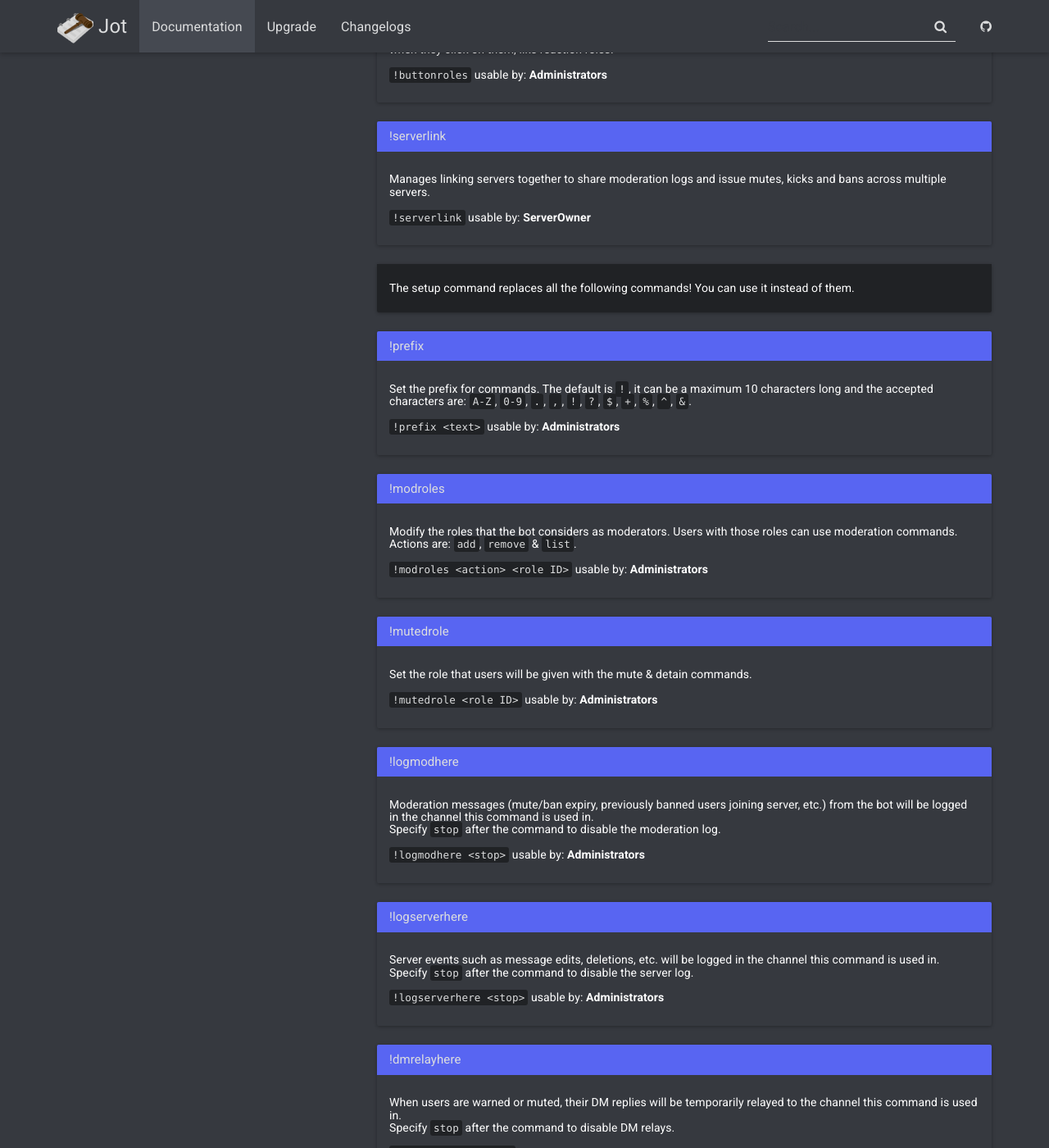
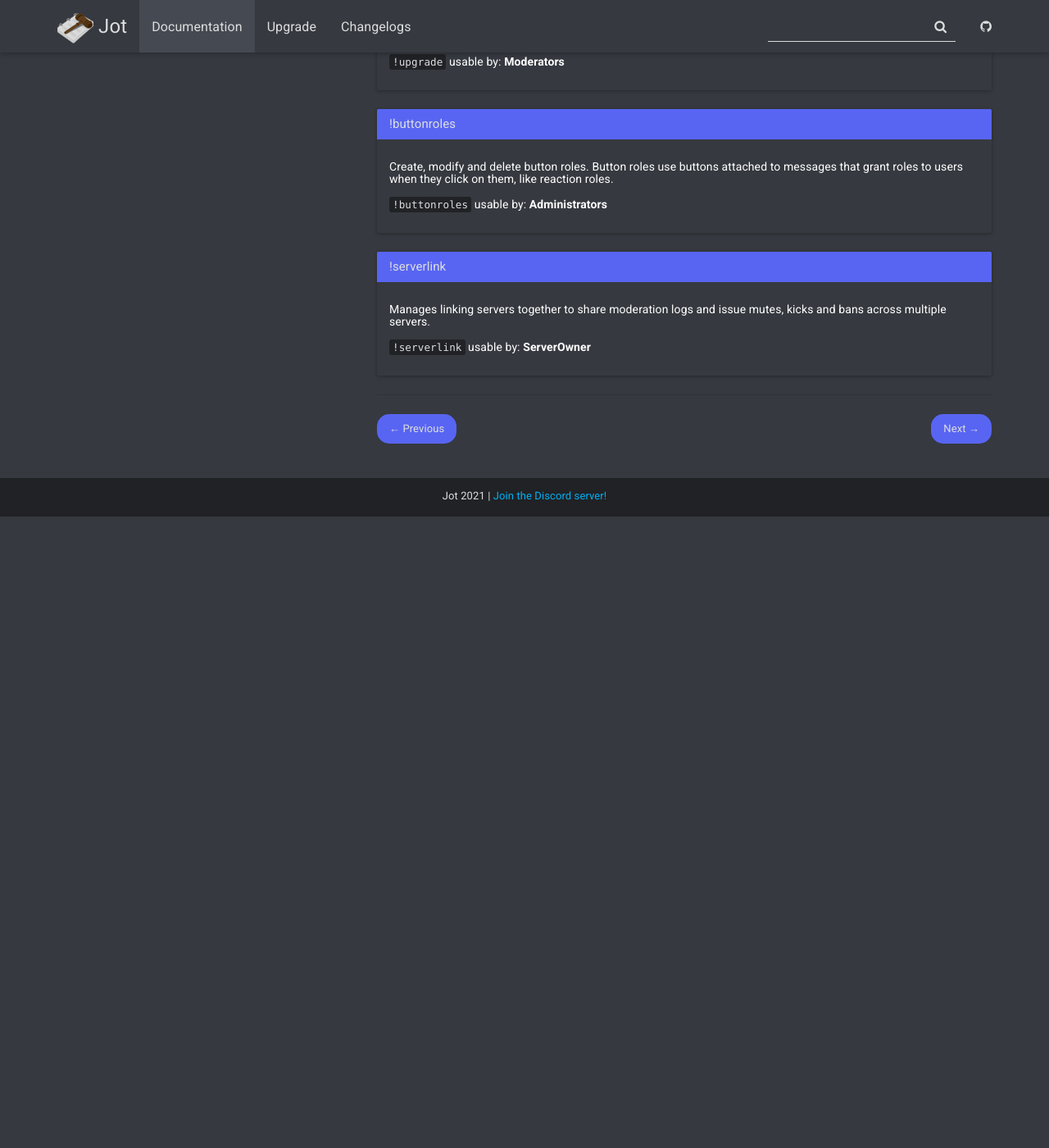
Before and after one commit to sawch/Jot, a Jekyll site: the page built from _docs/commands/cmds-config.md, in a window 1280 px wide and 1400 px high, scrolled down 875 px. Shown: the whole window at 82% size. Built offline with Jekyll 4.4.1, drawn with Linux system fonts in a browser that asks for light colours; after the commit the page ends 1505 px from its top, so only the background shows below that; some of the changed text lies outside the part shown.

Commit message:
Update config commands, auto-mod filters and example images to reflect the latest changes in the bot

```diff
--- a/_data/docs.yml
+++ b/_data/docs.yml
@@ -9,6 +9,5 @@
   docs:
   - cmds-config
   - cmds-mod
-  - cmds-automod
   - cmds-info
   - cmds-util
--- a/_docs/commands/cmds-config.md
+++ b/_docs/commands/cmds-config.md
@@ -42,6 +42,14 @@
 </div>
 <div class="panel panel-primary">
 	<div class="panel-heading">
+		<h3 class="panel-title" id="automod">!automod</h3>
+	</div>
+	<div class="panel-body">
+    <h6>Displays and configures auto-moderation settings.<br/><br/><code>!automod</code> usable by: <strong>Administrators</strong></h6>
+	</div>
+</div>
+<div class="panel panel-primary">
+	<div class="panel-heading">
 		<h3 class="panel-title" id="prefix">!upgrade</h3>
 	</div>
 	<div class="panel-body">
@@ -64,84 +72,3 @@
     <h6>Manages linking servers together to share moderation logs and issue mutes, kicks and bans across multiple servers.<br/><br/><code>!serverlink</code> usable by: <strong>ServerOwner</strong></h6>
 	</div>
 </div>
-<div class="panel panel-primary">
-  <div class="panel-footer"><h6>The setup command replaces all the following commands! You can use it instead of them.</h6></div>
-</div>
-<!--<div class="panel panel-primary">
-	<div class="panel-heading">
-		<h3 class="panel-title" id="dbbackuphere">!dbbackuphere <a href="/jot/docs/upgrade/" class="btn btn-danger btn-xs">Requires upgrade token</a></h3>
-	</div>
-	<div class="panel-body">
-    <h6>The bot will periodically upload backups of the database to the channel this command is used in.<br/>
-        Specify <code>stop</code> after the command to disable database backups.<br/><br/><code>!dbbackuphere &lt;stop&gt;</code> usable by: <strong>Administrators</strong></h6>
-
-	</div>
-</div>
--->
-<div class="panel panel-primary">
-	<div class="panel-heading">
-		<h3 class="panel-title" id="prefix">!prefix</h3>
-	</div>
-	<div class="panel-body">
-    <h6>Set the prefix for commands. The default is <code>!</code>, it can be a maximum 10 characters long and the accepted characters are: <code>A-Z</code>, <code>0-9</code>, <code>.</code>, <code>,</code>, <code>!</code>, <code>?</code>, <code>$</code>, <code>+</code>, <code>%</code>, <code>^</code>, <code>&amp;</code>.<br/><br/><code>!prefix &lt;text&gt;</code> usable by: <strong>Administrators</strong></h6>
-	</div>
-</div>
-<div class="panel panel-primary">
-	<div class="panel-heading">
-		<h3 class="panel-title" id="modroles">!modroles</h3>
-	</div>
-	<div class="panel-body">
-    <h6>Modify the roles that the bot considers as moderators. Users with those roles can use moderation commands. Actions are: <code>add</code>, <code>remove</code> & <code>list</code>.<br/><br/><code>!modroles &lt;action&gt; &lt;role ID&gt;</code> usable by: <strong>Administrators</strong></h6>
-	</div>
-</div>
-<div class="panel panel-primary">
-	<div class="panel-heading">
-		<h3 class="panel-title" id="mutedrole">!mutedrole</h3>
-	</div>
-	<div class="panel-body">
-    <h6>Set the role that users will be given with the mute &amp; detain commands.<br/><br/><code>!mutedrole &lt;role ID&gt;</code> usable by: <strong>Administrators</strong></h6>
-	</div>
-</div>
-<div class="panel panel-primary">
-	<div class="panel-heading">
-		<h3 class="panel-title" id="logmodhere">!logmodhere</h3>
-	</div>
-	<div class="panel-body">
-    <h6>Moderation messages (mute/ban expiry, previously banned users joining server, etc.) from the bot will be logged in the channel this command is used in.<br/>
-        Specify <code>stop</code> after the command to disable the moderation log.<br/><br/><code>!logmodhere &lt;stop&gt;</code> usable by: <strong>Administrators</strong></h6>
-	</div>
-</div>
-<div class="panel panel-primary">
-	<div class="panel-heading">
-		<h3 class="panel-title" id="logserverhere">!logserverhere</h3>
-	</div>
-	<div class="panel-body">
-    <h6>Server events such as message edits, deletions, etc. will be logged in the channel this command is used in.<br/>
-        Specify <code>stop</code> after the command to disable the server log.<br/><br/><code>!logserverhere &lt;stop&gt;</code> usable by: <strong>Administrators</strong></h6>
-	</div>
-</div>
-<div class="panel panel-primary">
-	<div class="panel-heading">
-		<h3 class="panel-title" id="dmrelayhere">!dmrelayhere</h3>
-	</div>
-	<div class="panel-body">
-    <h6>When users are warned or muted, their DM replies will be temporarily relayed to the channel this command is used in.<br/>
-        Specify <code>stop</code> after the command to disable DM relays.<br/><br/><code>!dmrelayhere &lt;stop&gt;</code> usable by: <strong>Administrators</strong></h6>
-	</div>
-</div>
-<div class="panel panel-primary">
-	<div class="panel-heading">
-		<h3 class="panel-title" id="anonymousactions">!anonymousactions</h3>
-	</div>
-	<div class="panel-body">
-    <h6>Set whether or not moderation actions issued to users will contain the name of the issuing moderator in the DM sent to the user. Options are <code>yes</code> (to hide/anonymize) or <code>no</code> (to show).<br/><br/><code>!anonymousactions &lt;yes/no&gt;</code> usable by: <strong>Administrators</strong></h6>
-	</div>
-</div>
-<div class="panel panel-primary">
-	<div class="panel-heading">
-		<h3 class="panel-title" id="changelogpings">!changelogpings</h3>
-	</div>
-	<div class="panel-body">
-    <h6>Set whether or not bot update changelogs should ping the moderators. Options are <code>yes</code> or <code>no</code>.<br/><br/><code>!changelogpings &lt;yes/no&gt;</code> usable by: <strong>Administrators</strong></h6>
-	</div>
-</div>
```
Also changed, not shown: _docs/commands/cmds-automod.md (deleted, +0 -106 lines), _docs/commands/cmds-info.md (+1 -1 lines), _docs/filters.md (+11 -2 lines), assets/img/examples/setup.png, assets/img/examples/userlog.png.
